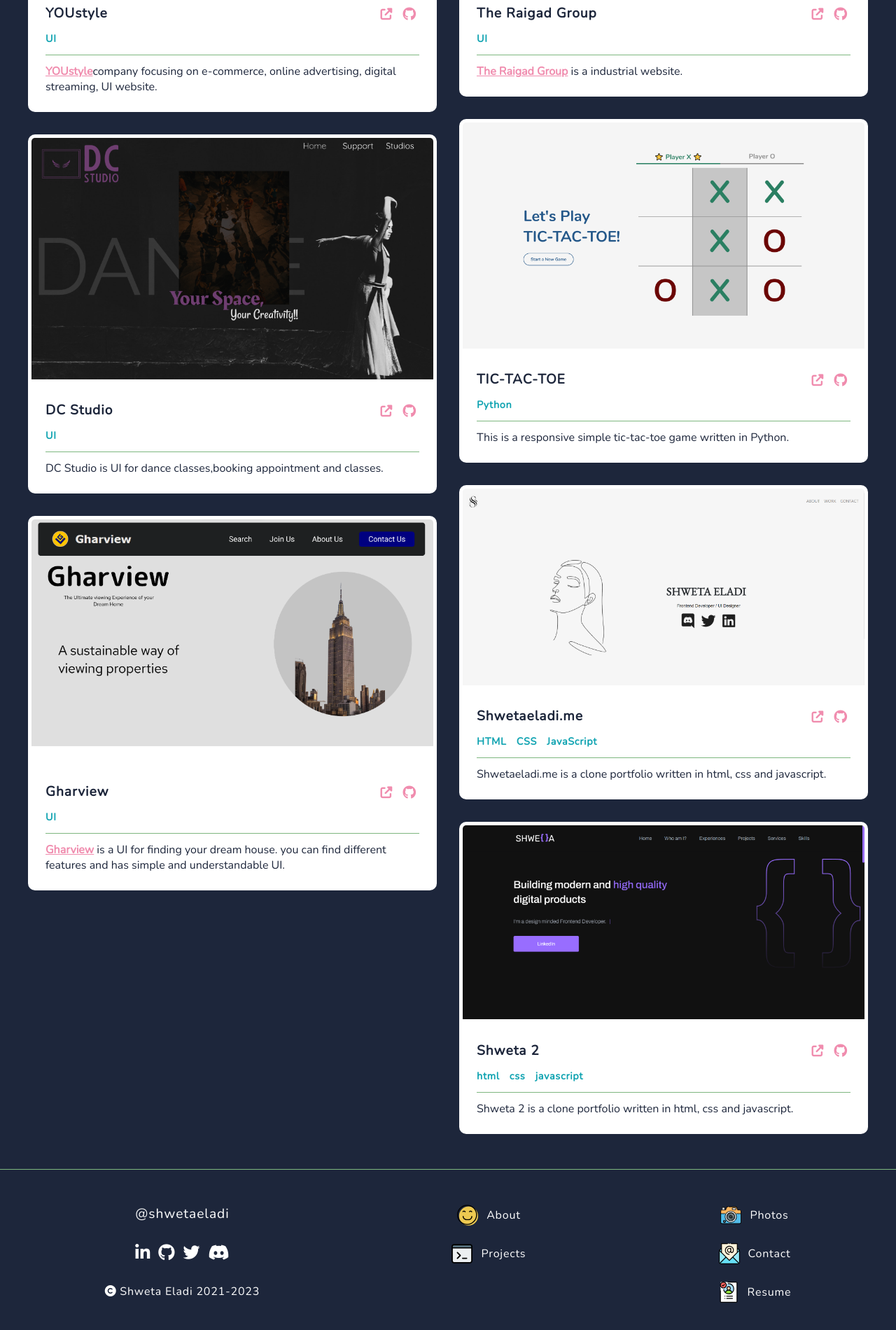
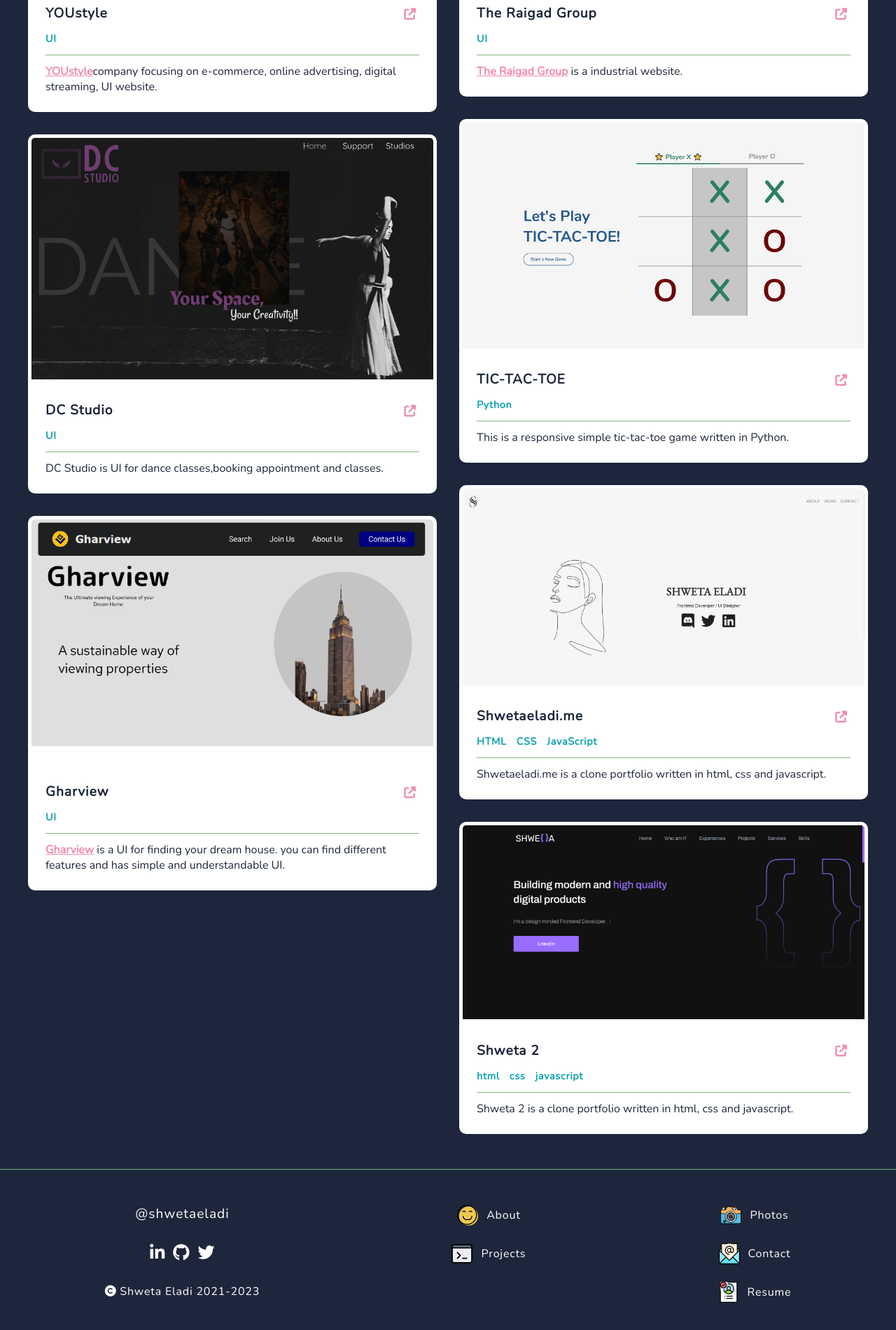
Before and after one commit to shwetaeladi07/portfolio, a plain HTML site: page projects.html in a window 1280 px wide. Shown: the part 760-2660 px from the top of the page at 70% size. Drawn offline with nearby package versions, Linux system fonts and the light colour scheme.

```diff
--- a/projects.html
+++ b/projects.html
@@ -88,9 +88,7 @@
                                     <a href="https://www.figma.com/proto/L442Smf2wV7Oo7gY2u3hfU/YOUstyle?page-id=0%3A1&node-id=4-8&starting-point-node-id=4%3A8">
                                         <i class="fas fa-external-link-alt"></i>
                                     </a>
-                                    <a href="https://github.com/anniedotexe/nunflix">
-                                        <i class="fa-brands fa-github"></i>
-                                    </a>
+
                                 </div>
                             </div>
                             <div class="project-skills">
@@ -114,9 +112,7 @@
                                     <a href="https://www.figma.com/proto/8iN770Cb0dZmhS6igXrwpf/DC-Studio?page-id=0%3A1&type=design&node-id=1-2&viewport=526%2C137%2C0.14&scaling=min-zoom">
                                         <i class="fas fa-external-link-alt"></i>
                                     </a>
-                                    <a href="https://github.com/anniedotexe/music-player">
-                                        <i class="fa-brands fa-github"></i>
-                                    </a>
+
                                 </div>
                             </div>
                             <div class="project-skills">
@@ -141,10 +137,7 @@
                                     <a href="https://www.figma.com/proto/vuzBiYQe53bn9NGlnB6e8i/gharview?page-id=0%3A1&node-id=1-2&starting-point-node-id=1%3A2ttps://www.instagram.com/anniedotexe">
                                         <i class="fas fa-external-link-alt"></i>
                                     </a>
-                                    <a
-                                        href="https://github.com/anniedotexe/Instagram-Like-Comment-Bot">
-                                        <i class="fa-brands fa-github"></i>
-                                    </a>
+
                                 </div>
                             </div>
                             <div class="project-skills">
@@ -168,9 +161,7 @@
                                     <a href="https://www.figma.com/proto/LZ1vJ4AmmmYRnQXMCemEjD/TheRaigadGroup?page-id=0%3A1&node-id=52-2">
                                         <i class="fas fa-external-link-alt"></i>
                                     </a>
-                                    <a href="https://github.com/anniedotexe/twitcord">
-                                        <i class="fa-brands fa-github"></i>
-                                    </a>
+
                                 </div>
                             </div>
                             <div class="project-skills">
@@ -193,12 +184,10 @@
                                     TIC-TAC-TOE
                                 </span>
                                 <div class="project-links">
-                                    <a href="https://tic-tac-toe.anniew.xyz/">
+                                    <a href="https://github.com/shwetaeladi07/tic-tac-toe">
                                         <i class="fas fa-external-link-alt"></i>
                                     </a>
-                                    <a href="https://github.com/shwetaeladi07/tic-tac-toe">
-                                        <i class="fa-brands fa-github"></i>
-                                    </a>
+
                                 </div>
                             </div>
                             <div class="project-skills">
@@ -219,12 +208,10 @@
                                     Shwetaeladi.me
                                 </span>
                                 <div class="project-links">
-                                    <a href="https://clone-2-2ee81.firebaseapp.com">
+                                    <a href="">
                                         <i class="fas fa-external-link-alt"></i>
                                     </a>
-                                    <a href="https://github.com/shwetaeladi07/shwetaeladi.me">
-                                        <i class="fa-brands fa-github"></i>
-                                    </a>
+
                                 </div>
                             </div>
                             <div class="project-skills">
@@ -246,12 +233,10 @@
                                     Shweta 2
                                 </span>
                                 <div class="project-links">
-                                    <a href="https://subuwu.anniew.xyz/">
+                                    <a href="">
                                         <i class="fas fa-external-link-alt"></i>
                                     </a>
-                                    <a href="https://github.com/anniedotexe/subuwu">
-                                        <i class="fa-brands fa-github"></i>
-                                    </a>
+
                                 </div>
                             </div>
                             <div class="project-skills">
@@ -272,7 +257,7 @@
         <footer class="footer-container">
             <div class="footer">
                 <div class="footer-column">
-                    <a href="/" class="footer-logo">@shwetaeladi</a>
+                    <a href="./index.html" class="footer-logo">@shwetaeladi</a>
                     <div class="socials">
                         <ul>
                             <li class="social-link">
@@ -293,23 +278,18 @@
                                     <i class="fa-brands fa-twitter"></i>
                                 </a>
                             </li>
-                            <li class="social-link">
-                                <a href="https://discord.gg/QBH93WWHZV" aria-label="Discord"
-                                    target="_blank">
-                                    <i class="fa-brands fa-discord"></i>
-                                </a>
-                            </li>
+
                         </ul>
                     </div>
                     <span class="copyright"><i class="fas fa-copyright"></i> Shweta Eladi
                         2021-2023</span>
                 </div>
                 <div class="footer-column">
-                    <a href="/about" class="footer-button">
+                    <a href="./about.html" class="footer-button">
                         <img src="./img/smile.svg" alt="Smile Icon">
                         About
                     </a>
-                    <a href="/projects" class="footer-button">
+                    <a href="./projects.html" class="footer-button">
                         <img src="./img/coding.svg" alt="Code Icon">
                         Projects
                     </a>
```
Also changed, not shown: about.html (+6 -11 lines), index.html (+11 -30 lines).
